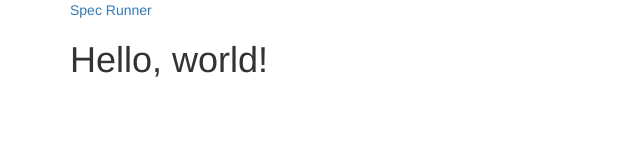
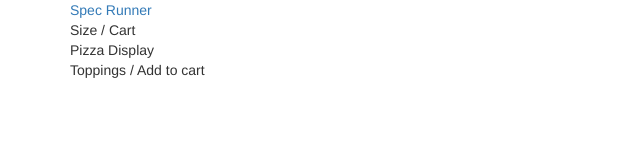
Before and after one commit to nlarion/pizzaCompany, a plain HTML site: page index.html in a window 1280 px wide. Shown: the whole page, without its empty margins (0-640 px from the left). Drawn offline with nearby package versions, Linux system fonts and the light colour scheme.

Commit message:
Start building html and css

```diff
--- a/css/styles.css
+++ b/css/styles.css
@@ -0,0 +1,3 @@
+.top{
+  height: 30%;
+}
--- a/index.html
+++ b/index.html
@@ -14,7 +14,21 @@
   <body>
     <div class="container">
       <a href="spec/spec-runner.html" target="_blank">Spec Runner</a>
-      <h1>Hello, world!</h1>
+      <div class="row">
+        <div class="col-xs-12 top">
+          Size / Cart
+        </div>
+      </div>
+      <div class="row">
+        <div class="col-xs-12 middle">
+          Pizza Display
+        </div>
+      </div>
+      <div class="row">
+        <div class="col-xs-12 bottom">
+          Toppings / Add to cart
+        </div>
+      </div>
     </div>
   </body>
 </html>
```
Also changed, not shown: js/scripts.js (+15 -6 lines), spec/specs.js (+2 -3 lines).
